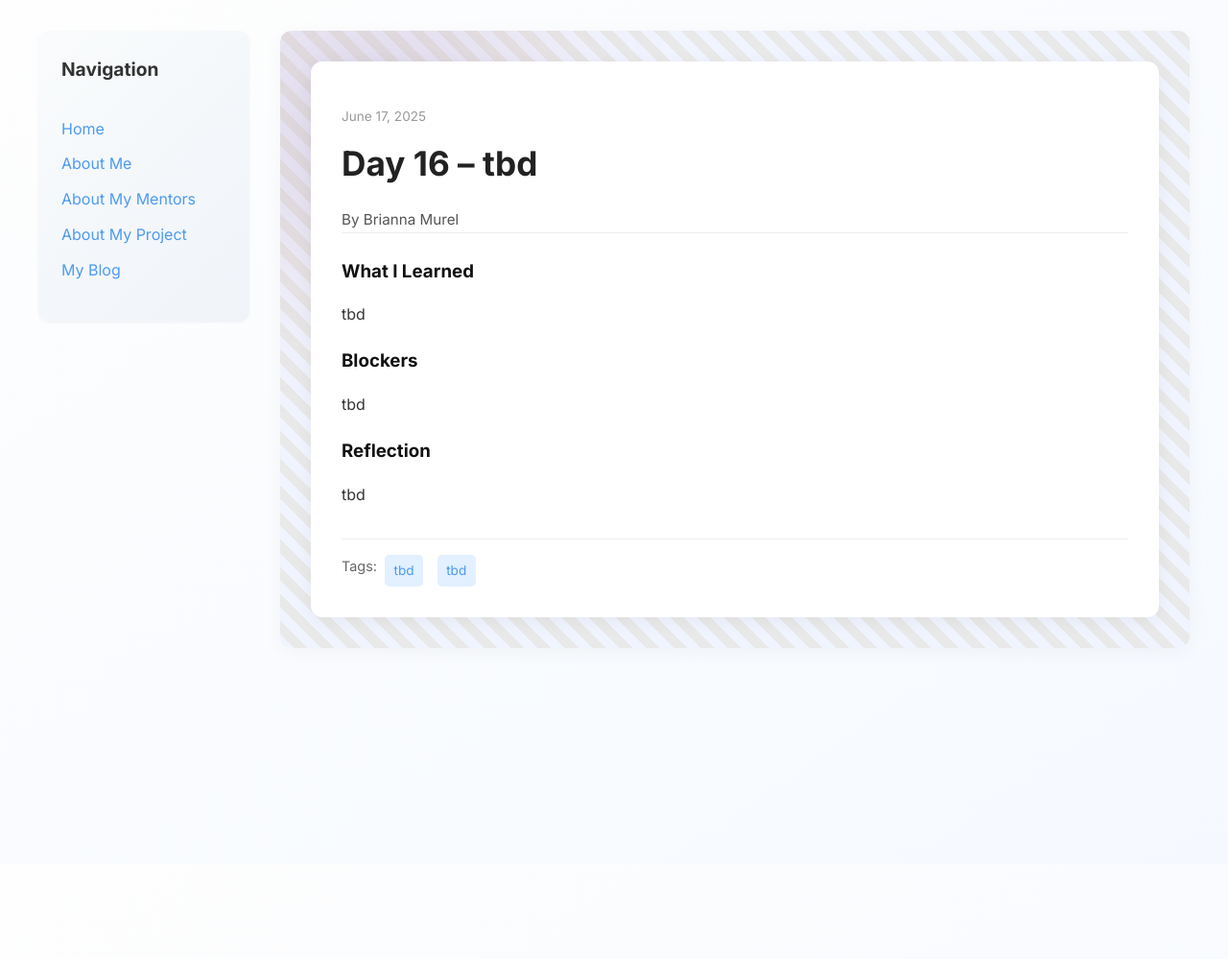
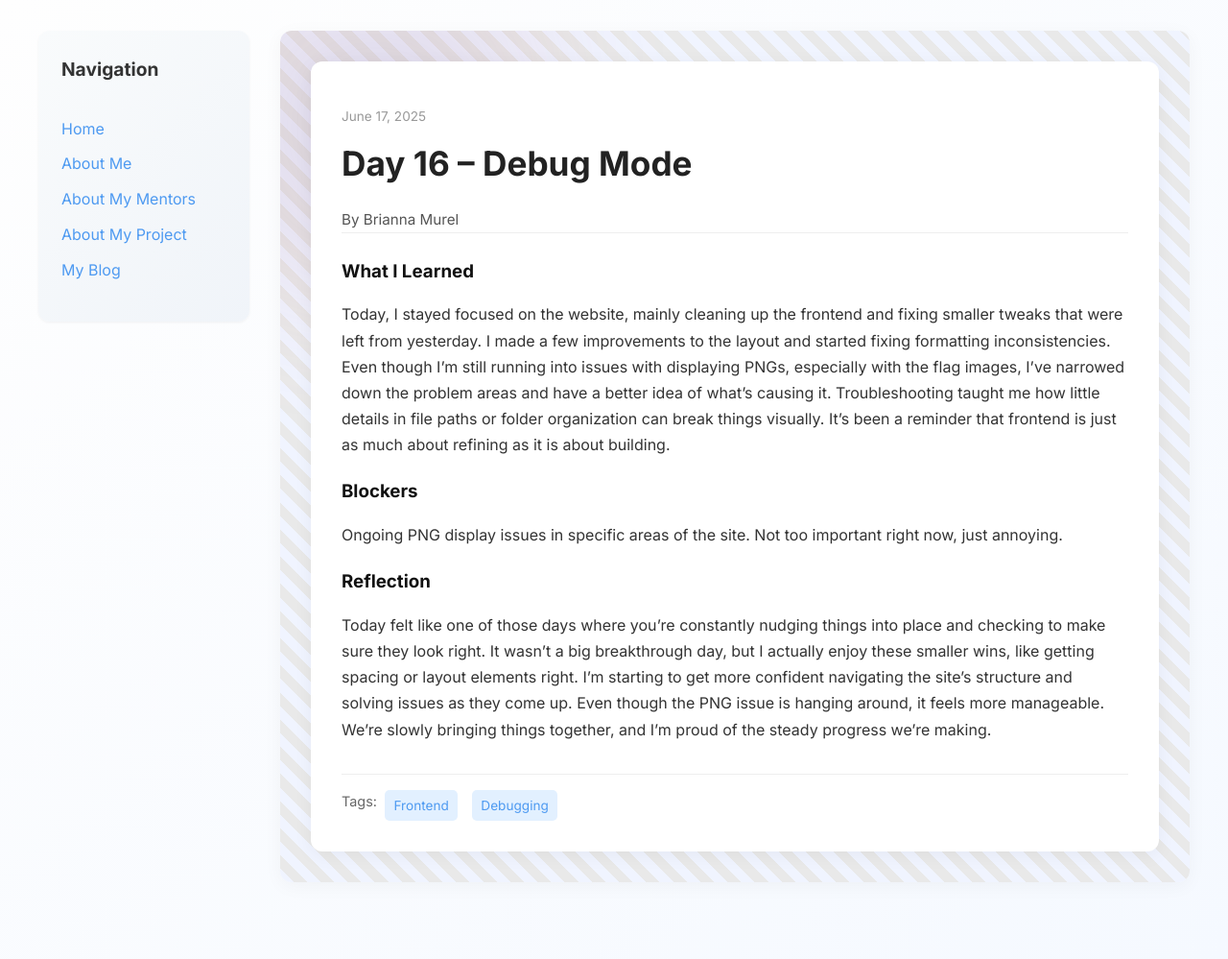
Before and after one commit to brmu22/brmu22.github.io, a Jekyll site: the page built from _posts/2025-06-17-day-16.md, in a window 1280 px wide. Shown: the whole page at 96% size. Built offline with Jekyll 4.4.1, drawn with Linux system fonts in a browser that asks for light colours; before the commit the page ends 900 px from its top, so only the background shows below that.

Commit message:
Update 2025-06-17-day-16.md

```diff
--- a/_posts/2025-06-17-day-16.md
+++ b/_posts/2025-06-17-day-16.md
@@ -1,17 +1,17 @@
 ---
 layout: post
-title: "Day 16 – tbd"
+title: "Day 16 – Debug Mode"
 date: 2025-06-17
 author: Brianna Murel
 permalink: /day16.html
-tags: ["tbd", "tbd"]
+tags: ["Frontend", "Debugging"]
 
 what_i_learned: |
-   tbd
+   Today, I stayed focused on the website, mainly cleaning up the frontend and fixing smaller tweaks that were left from yesterday. I made a few improvements to the layout and started fixing formatting inconsistencies. Even though I’m still running into issues with displaying PNGs, especially with the flag images, I’ve narrowed down the problem areas and have a better idea of what’s causing it. Troubleshooting taught me how little details in file paths or folder organization can break things visually. It's been a reminder that frontend is just as much about refining as it is about building.
 
 blockers: |
-  tbd
+  Ongoing PNG display issues in specific areas of the site. Not too important right now, just annoying.
 
 reflection: |
-  tbd
+  Today felt like one of those days where you’re constantly nudging things into place and checking to make sure they look right. It wasn’t a big breakthrough day, but I actually enjoy these smaller wins, like getting spacing or layout elements right. I’m starting to get more confident navigating the site’s structure and solving issues as they come up. Even though the PNG issue is hanging around, it feels more manageable. We’re slowly bringing things together, and I’m proud of the steady progress we’re making.
 ---
```
